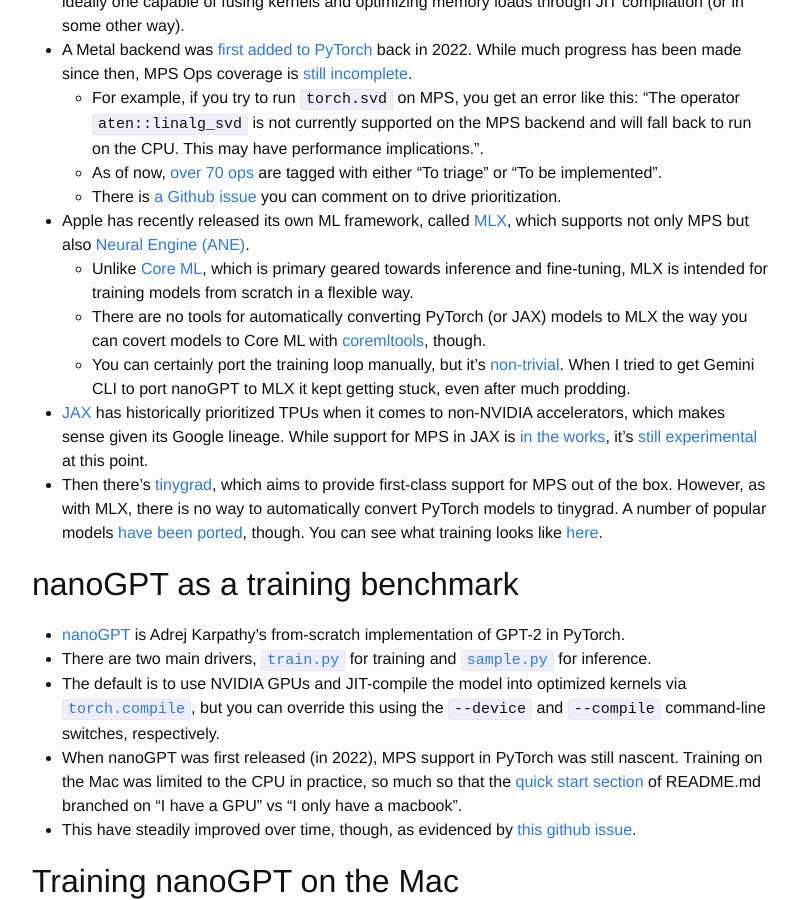
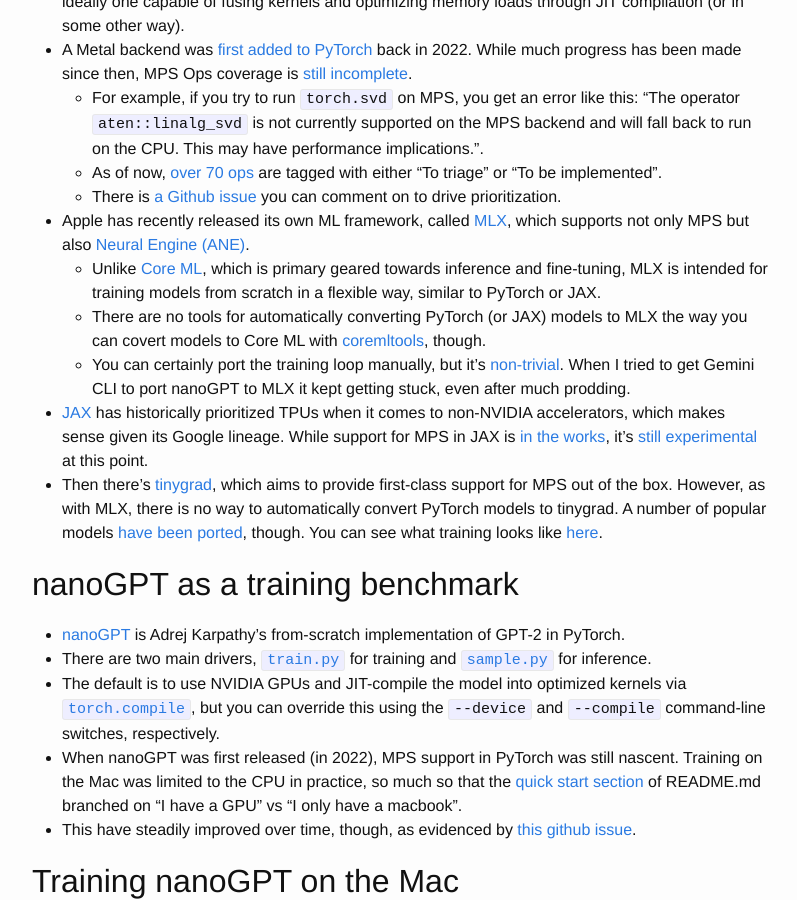
Before and after one commit to vglazer/vglazer.github.io, a Jekyll site: the page built from _posts/2025-09-16-state-of-training-on-metal.md, in a window 1280 px wide and 900 px high, scrolled down 878 px. Shown: the whole window, without its empty margins (238-1035 px from the left). Built offline with Jekyll 4.4.1, drawn with Linux system fonts in a browser that asks for light colours; nearby versions of some CDN libraries.

Commit message:
Added remark and PyTorch/JAX

```diff
--- a/_posts/2025-09-16-state-of-training-on-metal.md
+++ b/_posts/2025-09-16-state-of-training-on-metal.md
@@ -23,7 +23,7 @@ categories: metal jax pytorch llms nanogpt tinygrad mlx ane asitop
   - As of now, [over 70 ops](https://github.com/users/kulinseth/projects/1/views/1) are tagged with either "To triage" or "To be implemented".
   - There is [a Github issue](https://github.com/pytorch/pytorch/issues/77764) you can comment on to drive prioritization.
 - Apple has recently released its own ML framework, called [MLX](https://github.com/ml-explore/mlx), which supports not only MPS but also [Neural Engine (ANE)](https://en.wikipedia.org/wiki/Neural_Engine).
-  - Unlike [Core ML](https://developer.apple.com/documentation/coreml), which is primary geared towards inference and fine-tuning, MLX is intended for training models from scratch in a flexible way.
+  - Unlike [Core ML](https://developer.apple.com/documentation/coreml), which is primary geared towards inference and fine-tuning, MLX is intended for training models from scratch in a flexible way, similar to PyTorch or JAX.
   - There are no tools for automatically converting PyTorch (or JAX) models to MLX the way you can covert models to Core ML with [coremltools](https://github.com/apple/coremltools), though.
   - You can certainly port the training loop manually, but it's [non-trivial](https://github.com/pranavjad/mlx-gpt2). When I tried to get Gemini CLI to port nanoGPT to MLX it kept  getting stuck, even after much prodding.
 - [JAX](https://github.com/jax-ml/jax) has historically prioritized TPUs when it comes to non-NVIDIA accelerators, which makes sense given its Google lineage. While support for MPS in JAX is [in the works](https://developer.apple.com/metal/jax/), it's [still experimental](https://github.com/jax-ml/jax?tab=readme-ov-file#supported-platforms) at this point.
```
